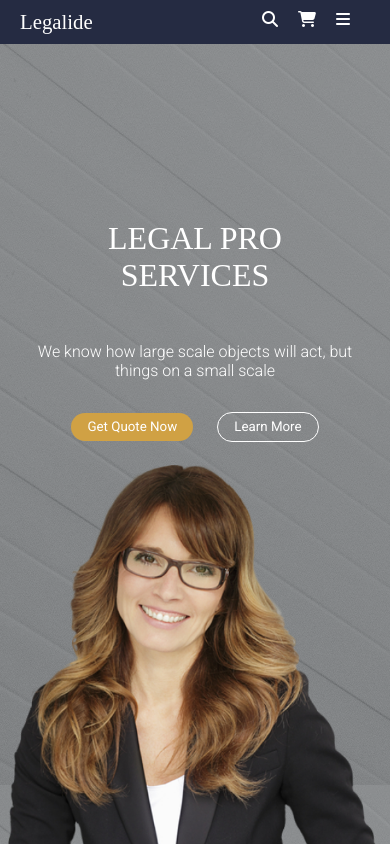
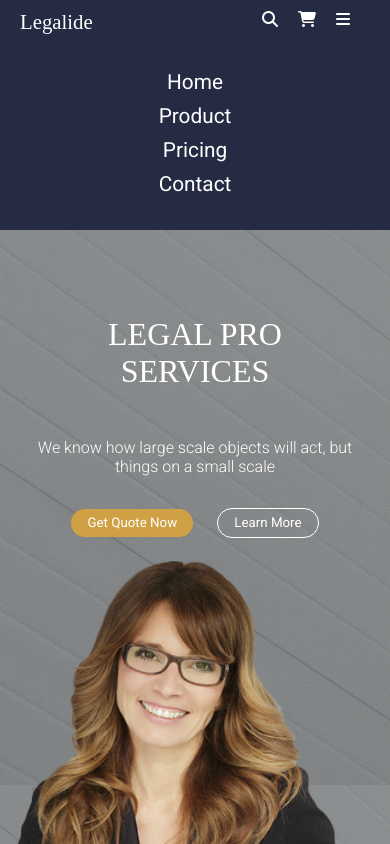
Before and after one commit to diganta15/Legalide, a plain HTML site: page dist/index.html in a window 390 px wide. Both pictures are taken after a click on the item 353 px from the left and 22 px from the top of the page. Shown: the top 844 px of the page. Drawn offline with Linux system fonts and the light colour scheme.

Commit message:
Added Hamburger Menu Functionality

```diff
--- a/SCSS/style.scss
+++ b/SCSS/style.scss
@@ -14,7 +14,9 @@ header {
   nav {
     display: flex;
     justify-content: space-between;
-
+    .mob{
+      display: none;
+    }
     .logo {
       p {
         a {
@@ -183,7 +185,7 @@ header {
             color: #737373;
           }
           img {
-            width: 13.6rem;
+            width: 100%;
             position: absolute;
             bottom: 0px;
             left: 0px;
@@ -480,13 +482,40 @@ footer{
       nav{
         background-color: #252B42;
         padding: 10px 20px 10px 20px;
-
+        position: relative;
         .logo{
 
         }
+
         .link{
           display: none;
 
+
+
+        }
+        .mob{
+          // display: flex;
+          top: 2.4rem;
+          left: 0;
+          width: 100%;
+          height: 6rem;
+          background-color: #252B42;
+          position: absolute;
+          color: #000;
+
+          justify-content: center;
+          flex-direction: column;
+          text-align: center;
+          padding-bottom: 3rem;
+          padding-top: 3rem;
+          line-height: 2rem;
+          a{
+           text-decoration: none;
+            color: #fff;
+            font-size: 1.3rem;
+            font-family: 'Roboto',sans-serif;
+            align-self: center;
+          }
         }
         .menu{
           display: block !important;
@@ -494,6 +523,7 @@ footer{
 
       }
       .section-top{
+
         flex-direction: column;
         justify-content: space-evenly;
 
@@ -652,6 +682,10 @@ footer{
         .newsletter{
           flex-direction: column;
           margin: 4rem 1rem;
+
+          button{
+            height: 3rem;
+          }
         }
         .touch{
           margin-top: 2rem !important;
--- /dev/null
+++ b/dist/JS/main.js
@@ -0,0 +1,16 @@
+const menu = document.getElementById("menu");
+
+menu.addEventListener("click", showLinks);
+let show = false;
+function showLinks() {
+  const mob = document.getElementById("mob");
+  if (show) {
+    show = !show;
+    mob.style.display = "none";
+    document.getElementById("section-top").style.marginTop = "1rem";
+  } else {
+    mob.style.display = "flex";
+    document.getElementById("section-top").style.marginTop = "6rem";
+    show = !show;
+  }
+}
--- a/dist/index.html
+++ b/dist/index.html
@@ -6,6 +6,7 @@
     <meta name="viewport" content="width=device-width, initial-scale=1.0">
     <title>Legalide</title>
     <script src="https://kit.fontawesome.com/7abea8eda2.js" crossorigin="anonymous"></script>
+
     <link rel="stylesheet" href="css/style.css">
 </head>
 <body>
@@ -16,14 +17,20 @@
             <ul class="links">
                 <li class="link"><a href="#">Home</a></li>
                 <li class="link"><a href="">Product</a></li>
-                <li class="link"><a href="pricing.html">Pricing</a></li>
-                <li class="link"><a href="contact.html">Contact</a></li>
+                <li class="link"><a href="#">Pricing</a></li>
+                <li class="link"><a href="#">Contact</a></li>
                 <li class="search"><i class="fas fa-search"></i></li>
                 <li class="cart"><i class="fas fa-shopping-cart"></i></li>
-                <li class="menu"><i class="fas fa-bars"></i></li>
+                <li class="menu" id="menu"><i class="fas fa-bars"></i></li>
+            </ul>
+            <ul class="mob" id="mob">
+                 <li class=""><a href="#">Home</a></li>
+                <li class=""><a href="">Product</a></li>
+                <li class=""><a href="#">Pricing</a></li>
+                <li class=""><a href="#">Contact</a></li>
             </ul>
         </nav>
-        <div class="section-top">
+        <div class="section-top" id="section-top">
             <div class="text"><p class="hero-text">LEGAL PRO <br> SERVICES</p>
             <p class="text-medium">
                 We know how large scale objects will act, but things on a small scale
@@ -229,4 +236,5 @@
             </div>
         </footer>
 </body>
+<script src="JS/main.js"></script>
 </html>
```
Also changed, not shown: dist/about.html (deleted), dist/contact.html (deleted), dist/css/style.css.
